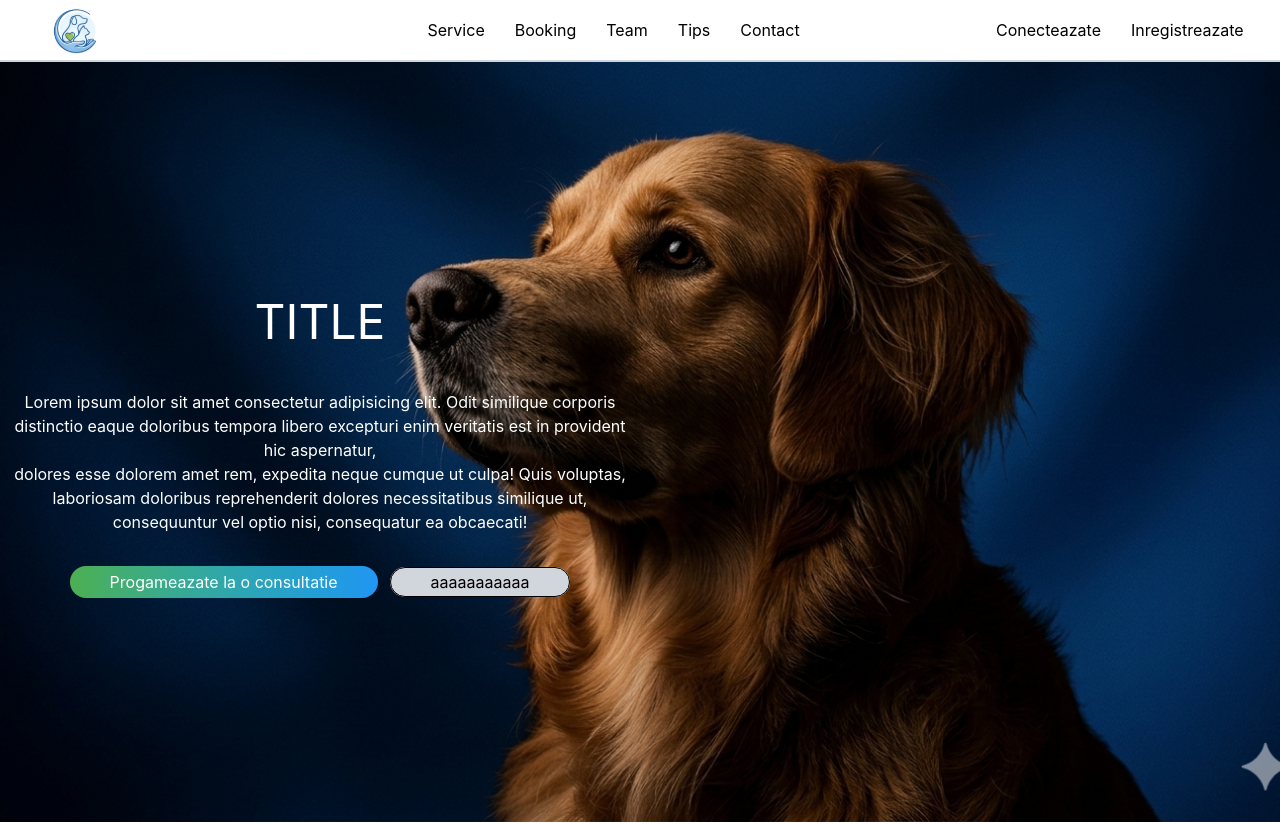
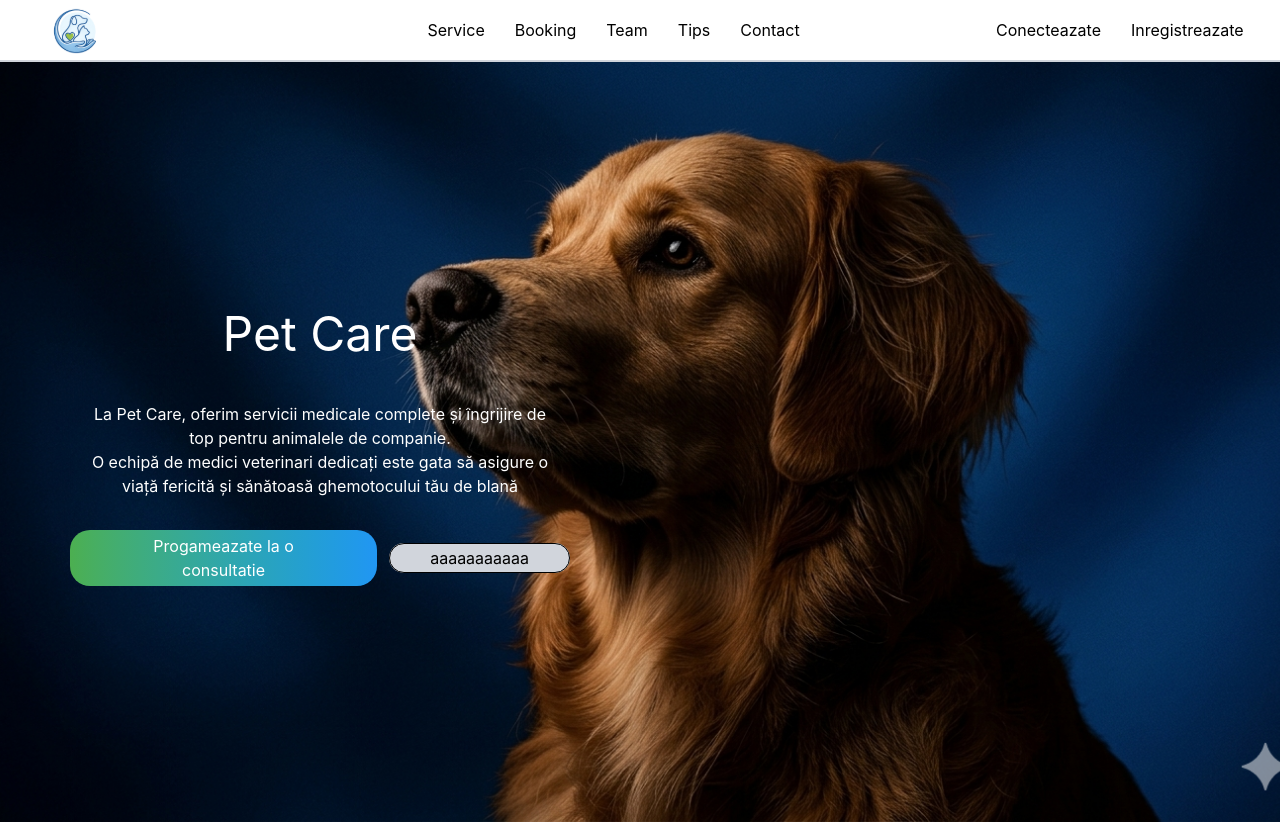
Before and after one commit to pokmanic1/Practica_tehnica-CD, a React (Vite) app in the folder Practica/: page / in a window 1280 px wide. Shown: the top 824 px of the page. Built offline with nearby package versions, Linux system fonts and the light colour scheme.

Commit message:
index am pus informaiile si titlu

```diff
--- a/Practica/src/pages/index.jsx
+++ b/Practica/src/pages/index.jsx
@@ -113,9 +113,9 @@ function Index() {
                 style={{ backgroundImage: `url(${bgImage})` }}>
 
                 <div className='h-full w-full flex justify-center items-center md:w-[50%] md:mr-auto  '>
-                    <div className='  w-[60%] md:w-[100%] max-w-[700px]  text-center flex items-center justify-center flex-col gap-8 '>
-                        <h1 className='md:bg-transparent  text-[30px] md:text-[40px] lg:text-[48px] px-[10px] text-white '>TITLE</h1>
-                        <p className='text-[16px] text-white md:bg-transparent  px-[10px]'><span>Lorem ipsum dolor sit amet consectetur adipisicing elit. Odit similique corporis distinctio eaque doloribus tempora libero excepturi enim veritatis est in provident hic aspernatur,</span><span className='md:flex hidden'> dolores esse dolorem amet rem, expedita neque cumque ut culpa! Quis voluptas, laboriosam doloribus reprehenderit dolores necessitatibus similique ut, consequuntur vel optio nisi, consequatur ea obcaecati!</span></p>
+                    <div className='  w-[60%] md:w-[100%] max-w-[500px]  text-center flex items-center justify-center flex-col gap-8 '>
+                        <h1 className='md:bg-transparent  text-[30px] md:text-[40px] lg:text-[48px] px-[10px] text-white '>Pet Care</h1>
+                        <p className='text-[16px] text-white md:bg-transparent  px-[10px]'><span>La Pet Care, oferim servicii medicale complete și îngrijire de top pentru animalele de companie.</span><span className='md:flex hidden'> </span> O echipă de medici veterinari dedicați este gata să asigure o viață fericită și sănătoasă ghemotocului tău de blană</p>
 
                         <div className=' flex w-full justify-center items-center gap-3'>
 
```
